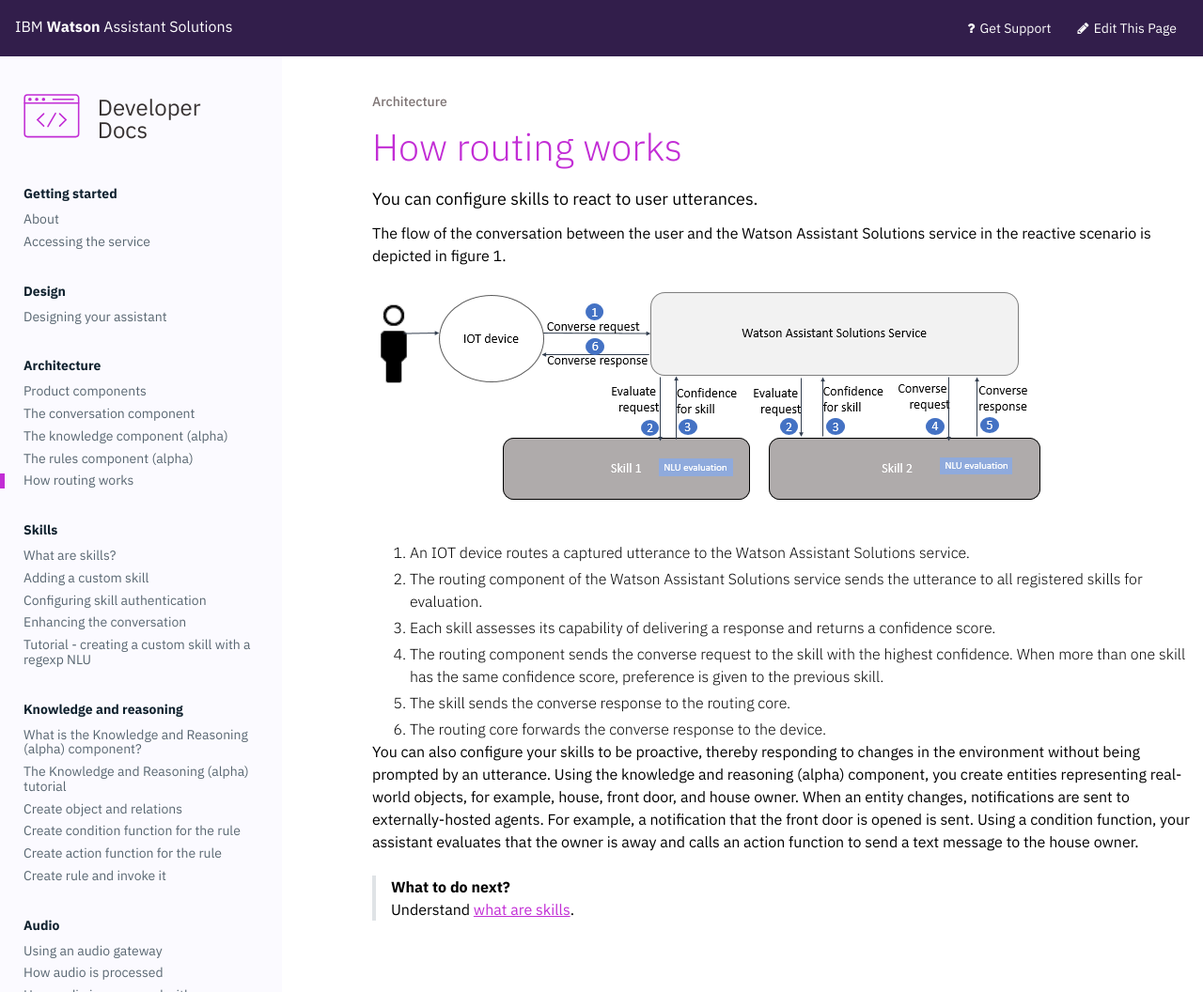
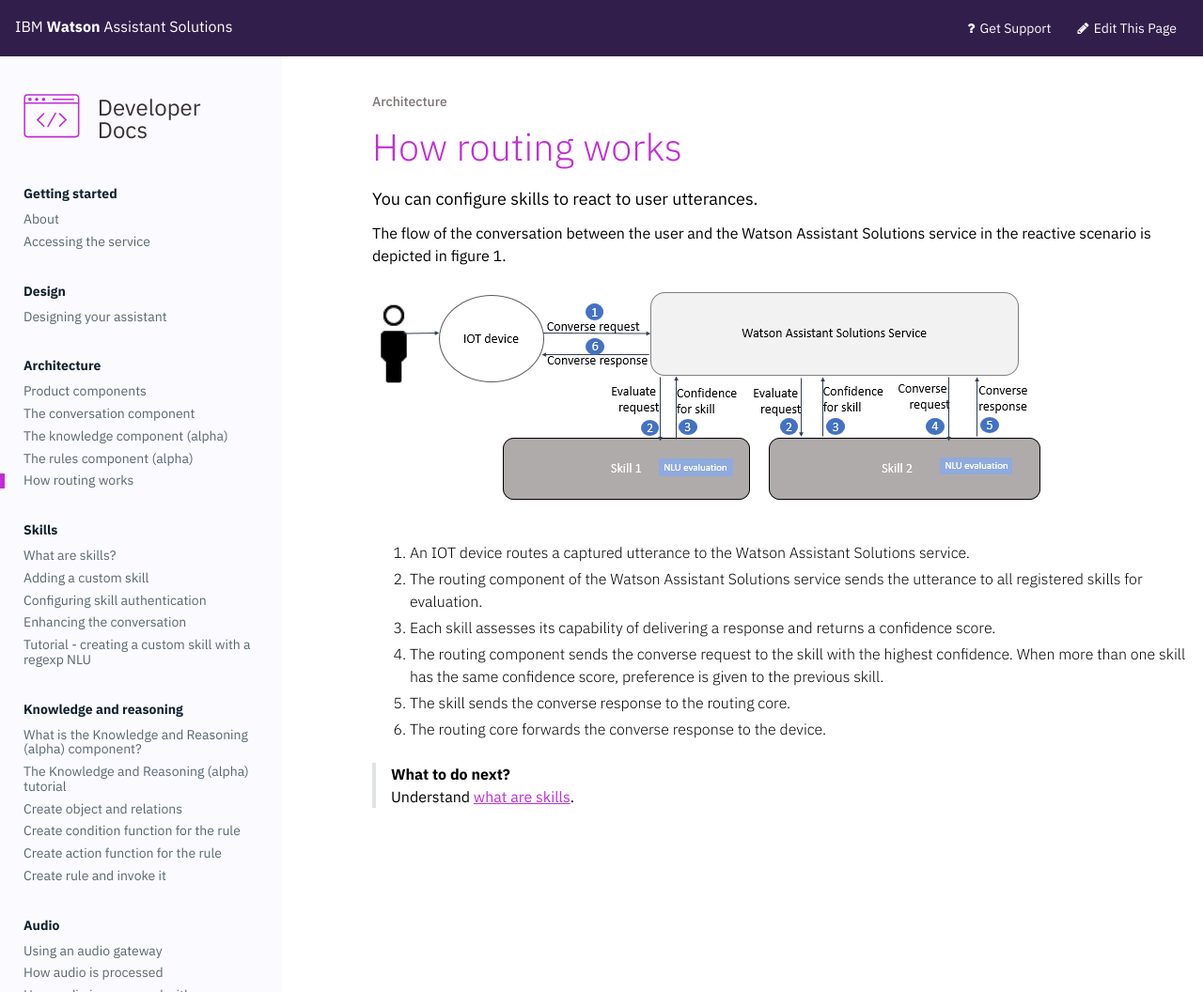
Before and after one commit to Watson-Personal-Assistant/developer, a Jekyll site: the page built from _content/understand-service/how-it-works.md, in a window 1280 px wide. Shown: the whole page at 94% size. Built offline with Jekyll 4.4.1, drawn with Linux system fonts in a browser that asks for light colours.

Commit message:
Update how-it-works.md
Removed K&R content.

```diff
--- a/_content/understand-service/how-it-works.md
+++ b/_content/understand-service/how-it-works.md
@@ -15,7 +15,5 @@
 5. The skill sends the converse response to the routing core.
 6. The routing core forwards the converse response to the device.
 
-You can also configure your skills to be proactive, thereby responding to changes in the environment without being prompted by an utterance. Using the knowledge and reasoning (alpha) component, you create entities representing real-world objects, for example, house, front door, and house owner. When an entity changes, notifications are sent to externally-hosted agents. For example, a notification that the front door is opened is sent. Using a condition function, your assistant evaluates that the owner is away and calls an action function to send a text message to the house owner.
-
 > **What to do next?**<br>
 Understand [what are skills]({{site.baseurl}}/skill/what-are-they).
```
